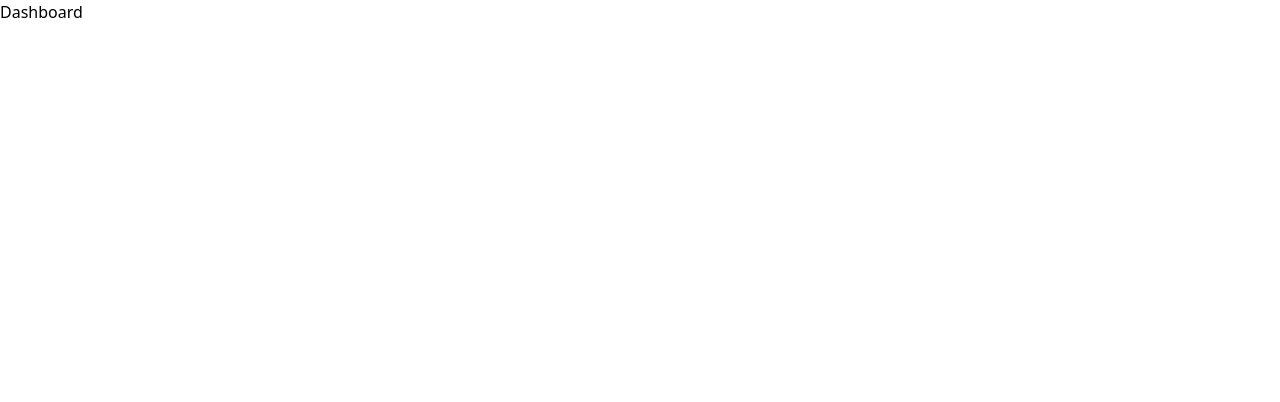
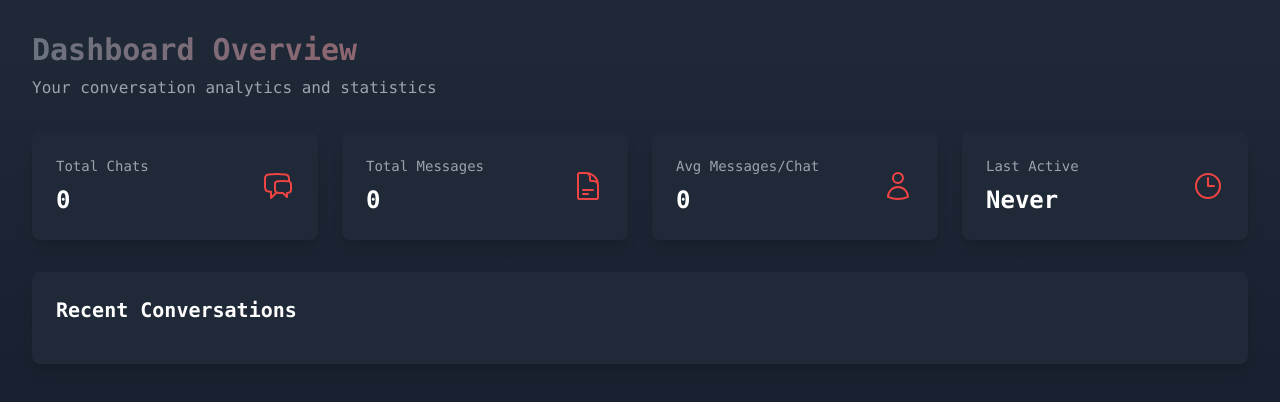
Before and after one commit to Niranjan0524/GeminiCraft, a React (Vite) app in the folder Frontend/: page /Dashboard in a window 1280 px wide. Shown: the top 402 px of the page. Built offline with nearby package versions, Linux system fonts and the light colour scheme.

Commit message:
added dashboard UI

```diff
--- a/Frontend/src/components/Dashboard.jsx
+++ b/Frontend/src/components/Dashboard.jsx
@@ -1,12 +1,137 @@
-const Dashboard=()=>{
+import { useState, useEffect, useContext } from 'react';
+import { ChatContext } from '../store/ChatContext';
+import { useTheme } from '../store/ThemeContext';
+import { useAuth } from '../store/AuthContext';
+import {
+  ChatBubbleLeftRightIcon,
+  UserIcon,
+  ClockIcon,
+  DocumentTextIcon
+} from '@heroicons/react/24/outline';
 
+const Dashboard = () => {
+  const { isDarkTheme } = useTheme();
+  const { chats } = useContext(ChatContext);
+  const { token } = useAuth();
+  const [stats, setStats] = useState({
+    totalChats: 0,
+    totalMessages: 0,
+    averageMessagesPerChat: 0,
+    lastActive: ''
+  });
+
+  useEffect(() => {
+    // Calculate dashboard statistics
+    const totalChats = chats.length;
+    const totalMessages = chats.reduce((sum, chat) => sum + (chat.messages?.length || 0), 0);
+    const averageMessages = totalChats ? (totalMessages / totalChats).toFixed(1) : 0;
+    const lastChat = chats[0]?.startTime ? new Date(chats[0].startTime).toLocaleDateString() : 'Never';
+
+    setStats({
+      totalChats,
+      totalMessages,
+      averageMessagesPerChat: averageMessages,
+      lastActive: lastChat
+    });
+  }, [chats]);
 
   return (
-    <div>
-      <h1>Dashboard</h1>
+    <div className={`min-h-screen ${
+      isDarkTheme
+        ? "bg-gradient-to-b from-gray-800 to-gray-900 text-white"
+        : "bg-white text-gray-900"
+    } p-8 font-mono`}>
+
+      {/* Dashboard Header */}
+      <div className="mb-8">
+        <h1 className="text-3xl font-bold bg-gradient-to-r from-gray-500 to-red-500 bg-clip-text text-transparent">
+          Dashboard Overview
+        </h1>
+        <p className="text-gray-400 mt-2">
+          Your conversation analytics and statistics
+        </p>
+      </div>
+
+      {/* Stats Grid */}
+      <div className="grid grid-cols-1 md:grid-cols-2 lg:grid-cols-4 gap-6 mb-8">
+        {/* Total Chats */}
+        <div className={`${
+          isDarkTheme ? "bg-gray-800" : "bg-gray-100"
+        } rounded-lg p-6 shadow-lg hover:shadow-xl transition-shadow`}>
+          <div className="flex items-center justify-between">
+            <div>
+              <p className="text-gray-400 text-sm">Total Chats</p>
+              <h2 className="text-2xl font-bold mt-2">{stats.totalChats}</h2>
+            </div>
+            <ChatBubbleLeftRightIcon className="h-8 w-8 text-red-500" />
+          </div>
+        </div>
+
+        {/* Total Messages */}
+        <div className={`${
+          isDarkTheme ? "bg-gray-800" : "bg-gray-100"
+        } rounded-lg p-6 shadow-lg hover:shadow-xl transition-shadow`}>
+          <div className="flex items-center justify-between">
+            <div>
+              <p className="text-gray-400 text-sm">Total Messages</p>
+              <h2 className="text-2xl font-bold mt-2">{stats.totalMessages}</h2>
+            </div>
+            <DocumentTextIcon className="h-8 w-8 text-red-500" />
+          </div>
+        </div>
+
+        {/* Average Messages */}
+        <div className={`${
+          isDarkTheme ? "bg-gray-800" : "bg-gray-100"
+        } rounded-lg p-6 shadow-lg hover:shadow-xl transition-shadow`}>
+          <div className="flex items-center justify-between">
+            <div>
+              <p className="text-gray-400 text-sm">Avg Messages/Chat</p>
+              <h2 className="text-2xl font-bold mt-2">{stats.averageMessagesPerChat}</h2>
+            </div>
+            <UserIcon className="h-8 w-8 text-red-500" />
+          </div>
+        </div>
+
+        {/* Last Active */}
+        <div className={`${
+          isDarkTheme ? "bg-gray-800" : "bg-gray-100"
+        } rounded-lg p-6 shadow-lg hover:shadow-xl transition-shadow`}>
+          <div className="flex items-center justify-between">
+            <div>
+              <p className="text-gray-400 text-sm">Last Active</p>
+              <h2 className="text-2xl font-bold mt-2">{stats.lastActive}</h2>
+            </div>
+            <ClockIcon className="h-8 w-8 text-red-500" />
+          </div>
+        </div>
+      </div>
+
+      {/* Recent Conversations */}
+      <div className={`${
+        isDarkTheme ? "bg-gray-800" : "bg-gray-100"
+      } rounded-lg p-6 shadow-lg mb-8`}>
+        <h2 className="text-xl font-semibold mb-4">Recent Conversations</h2>
+        <div className="space-y-4">
+          {chats.slice(0, 5).map((chat) => (
+            <div key={chat._id} className={`${
+              isDarkTheme ? "bg-gray-700" : "bg-white"
+            } p-4 rounded-lg shadow flex items-center justify-between`}>
+              <div>
+                <h3 className="font-medium">{chat.title}</h3>
+                <p className="text-sm text-gray-400">
+                  {new Date(chat.startTime).toLocaleDateString()}
+                </p>
+              </div>
+              <span className="text-sm text-gray-400">
+                {chat.messages?.length || 0} messages
+              </span>
+            </div>
+          ))}
+        </div>
+      </div>
     </div>
-  )
-}
-
+  );
+};
 
 export default Dashboard;
```
